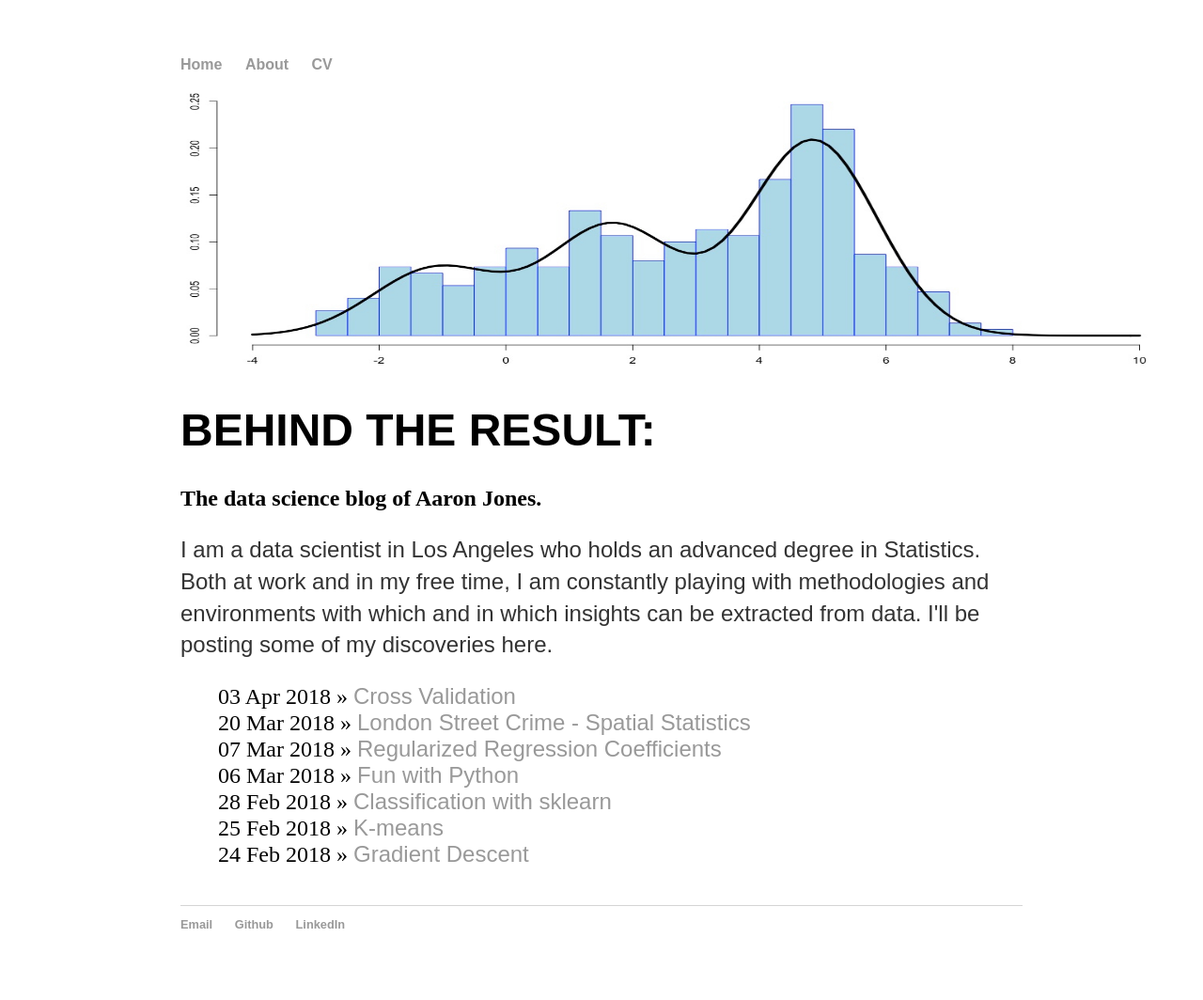
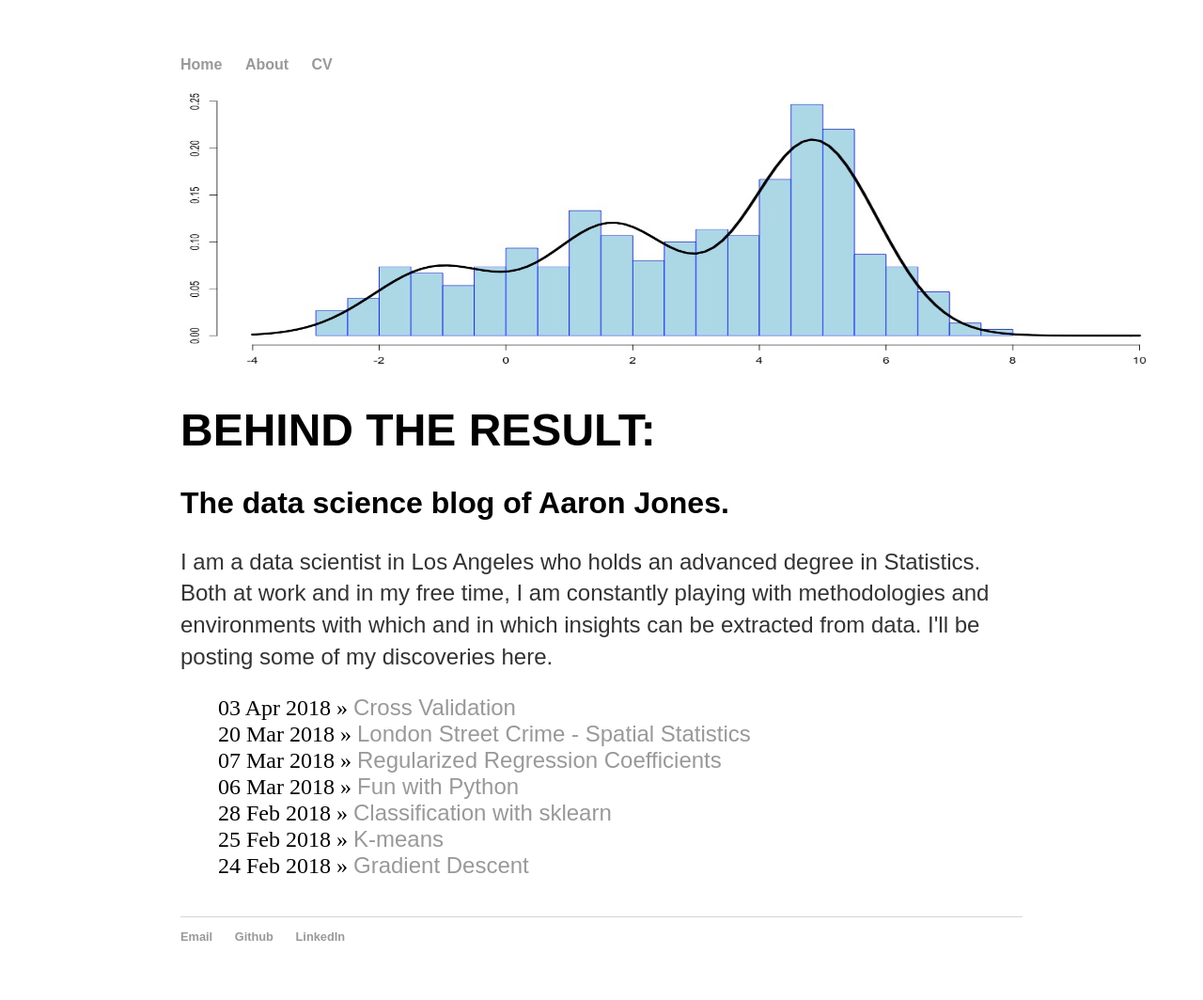
Before and after one commit to aaron-c-jones/aaron-c-jones.github.io, a Jekyll site: the page built from index.html, in a window 1280 px wide. Shown: the whole page at 94% size. Built offline with Jekyll 4.4.1, drawn with Linux system fonts in a browser that asks for light colours.

Commit message:
fixing type in CV post, font formatting on h2

```diff
--- a/css/main.css
+++ b/css/main.css
@@ -24,6 +24,10 @@ h1 {
     font-family: "Century Gothic", CenturyGothic, AppleGothic, sans-serif;
     font-size: 3em;
 }
+h2 {
+    font-family: "Century Gothic", CenturyGothic, AppleGothic, sans-serif;
+    font-size: 2em;
+}
 p {
     font-family: "Century Gothic", CenturyGothic, AppleGothic, sans-serif;
     font-size: 1.5em;
```
Also changed, not shown: _posts/2018-04-03-aaron-jones-cross-validation.md (+1 -1 lines).
